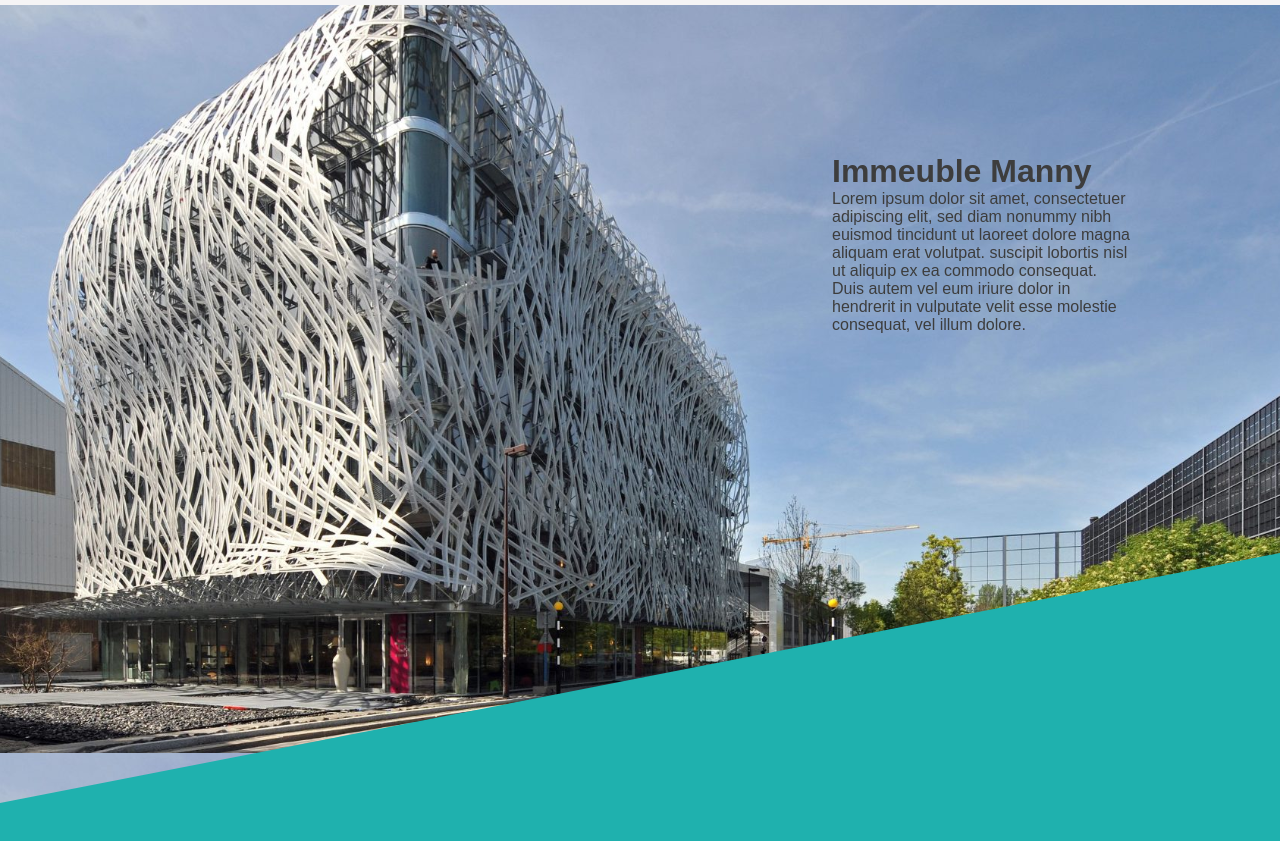
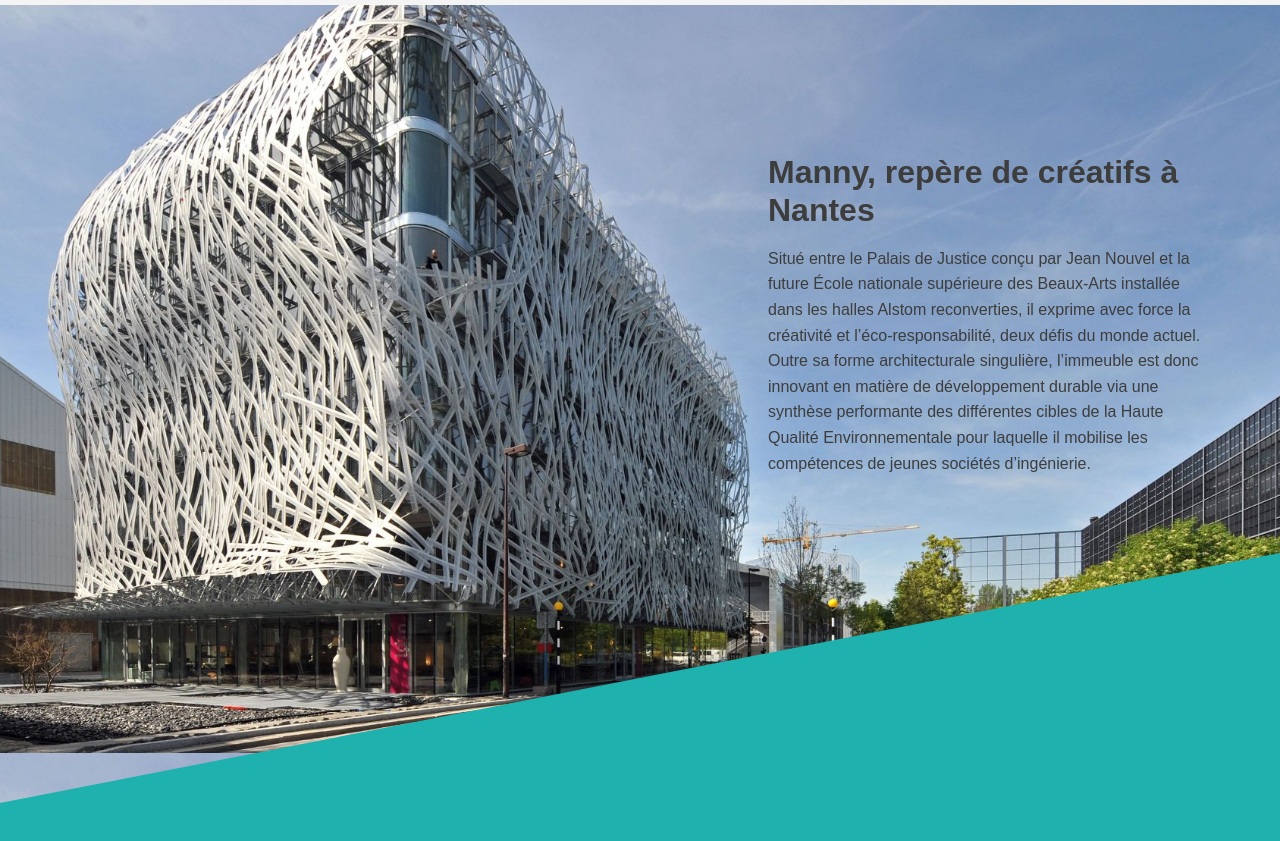
Before and after one commit to thomas37000/mani, a plain HTML site: page index.html in a window 1280 px wide. Shown: the part 47-888 px from the top of the page. Drawn offline with Linux system fonts and the light colour scheme.

Commit message:
mini-modif

```diff
--- a/index.html
+++ b/index.html
@@ -20,9 +20,14 @@
       </nav>
     </header>
     <div class="texte">
-      <h1>Immeuble Manny</h1>
-      <p>Lorem ipsum dolor sit amet, consectetuer adipiscing elit, sed diam nonummy nibh euismod tincidunt ut laoreet dolore magna aliquam erat volutpat.
-    suscipit lobortis nisl ut aliquip ex ea commodo consequat. Duis autem vel eum iriure dolor in hendrerit in vulputate velit esse molestie consequat, vel illum dolore.</p>
+      <h1>Manny, repère de créatifs à Nantes</h1>
+      <p>Situé entre le Palais de Justice conçu par Jean Nouvel et la future École nationale
+        supérieure des Beaux-Arts installée dans les halles Alstom reconverties,
+        il exprime avec force la créativité et l’éco-responsabilité, deux défis du monde actuel.
+        Outre sa forme architecturale singulière, l’immeuble est donc innovant en matière de
+        développement durable via une synthèse performante des différentes cibles de la Haute
+        Qualité Environnementale pour laquelle il mobilise les compétences de jeunes sociétés
+        d’ingénierie. </p>
     </div>
     <div class="parallax"></div>
 
--- a/style.css
+++ b/style.css
@@ -22,15 +22,21 @@ body {
   background-color: transparent;
 }
 
+h1 {
+  line-height: 120%;
+  padding-bottom: 1rem;
+}
+
 .texte {
   z-index: -1000;
   height: auto;
-  width: 300px;
-  float: left;
+  width: auto;
+  padding-top: 200px;
+  padding-left: 60%;
+  padding-right: 5%;
+  color: #3d3d3d;
+  line-height: 160%;
   position: fixed;
-  padding-top: 200px;
-  padding-left: 65%;
-  color: #3d3d3d;
 }
 
 .parallax {
```
Also changed, not shown: images/S13-JDo-04.10-172.jpg (renamed from Images/S13-JDo-04.10-172.jpg), images/entreprise-test.jpeg (renamed from Images/entreprise-test.jpeg), images/facebook.svg (deleted), images/instagram.svg (deleted), images/logo-tetrarc.jpg (renamed from Images/logo-tetrarc.jpg), images/logo_altavia.png (renamed from Images/logo_altavia.png), images/logo_avocat.jpg (renamed from Images/logo_avocat.jpg), images/logo_manny-2.png (renamed from Images/logo_manny-2.png), images/logo_manny.png (renamed from Images/logo_manny.png), images/logo_weliketravel.png (renamed from Images/logo_weliketravel.png), images/mani.jpg (added), images/twitter.svg (deleted).
